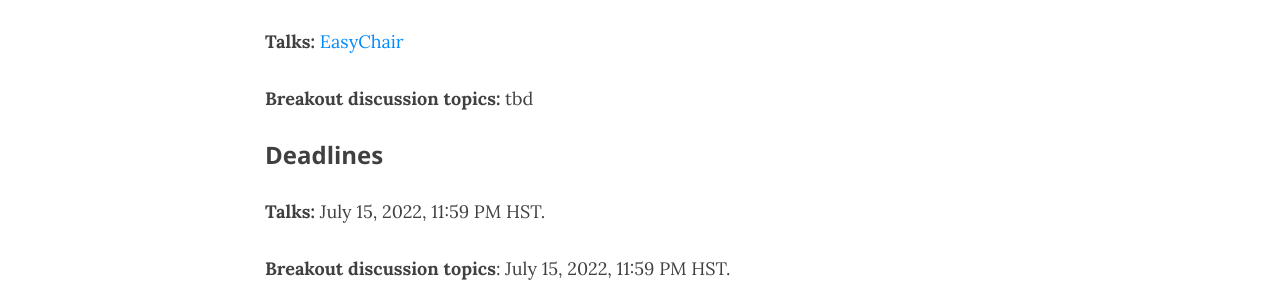
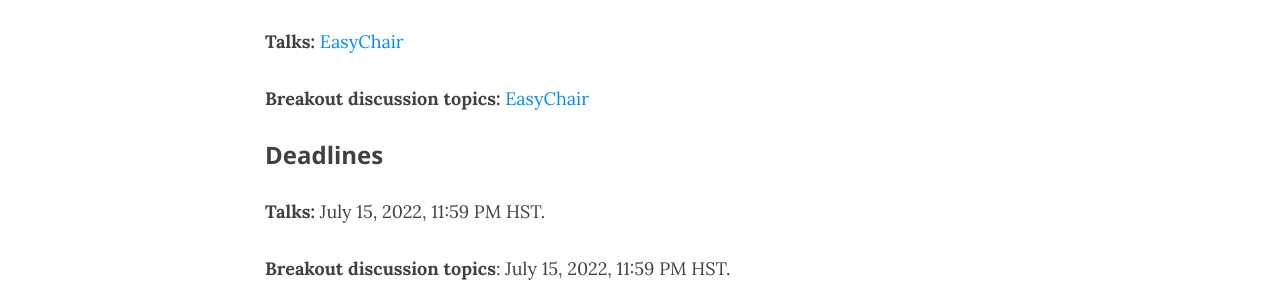
Before and after one commit to USRSE/virtual-workshop-2022, a Jekyll site: the page built from pages/participate.md, in a window 1280 px wide and 900 px high, scrolled down 456 px. Shown: the part 173-455 px from the top of the window. Built offline with Jekyll 4.4.1, drawn with Linux system fonts in a browser that asks for light colours; nearby versions of some CDN libraries.

Commit message:
Update participate.md

```diff
--- a/pages/participate.md
+++ b/pages/participate.md
@@ -19,7 +19,7 @@ We invite submissions for the 2022 US-RSE Virtual Workshop to be held virtually
 
 <!-- Talk Submissions are now closed. If you want to check on your previously submitted a talk abstract, please login to [EasyChair](https://easychair.org/). -->
 
-**Breakout discussion topics:** tbd
+**Breakout discussion topics:** [EasyChair](https://easychair.org/conferences/?conf=usrsevw2022)
 
 ### Deadlines
 
```
